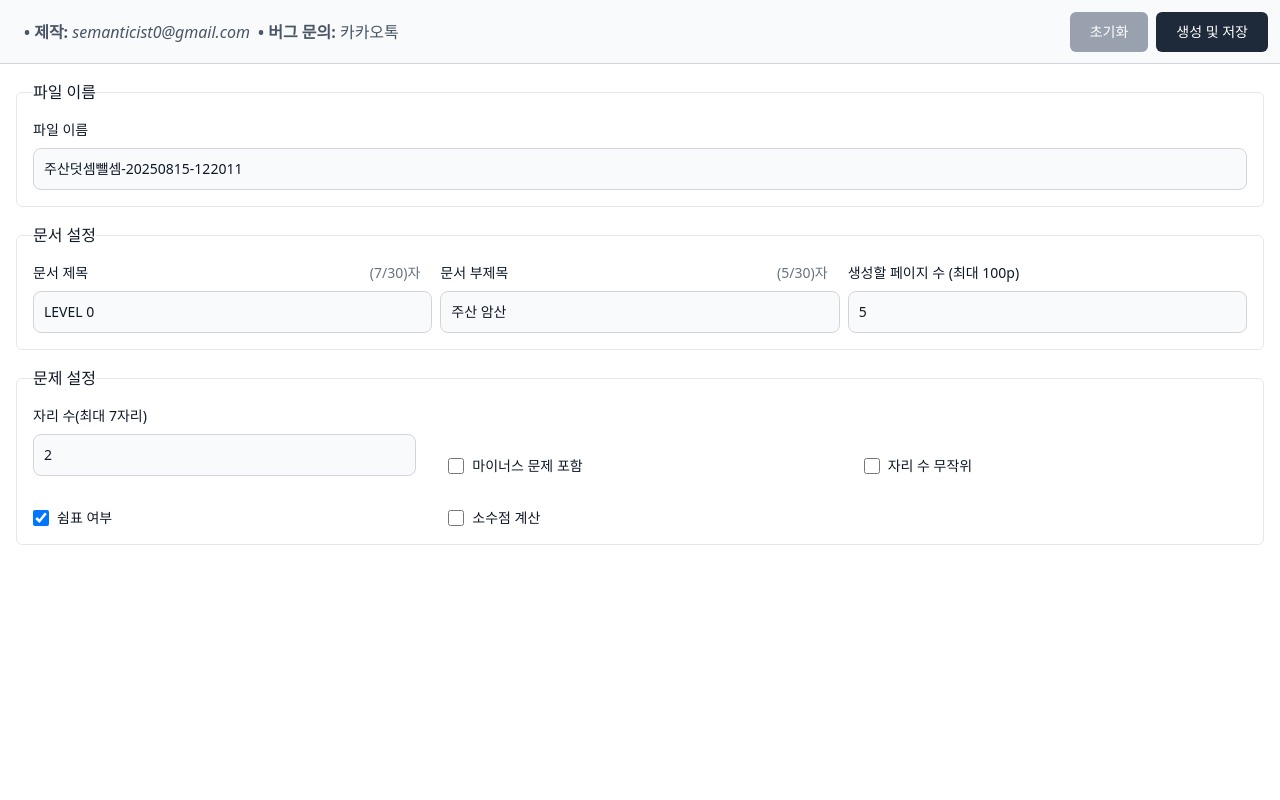
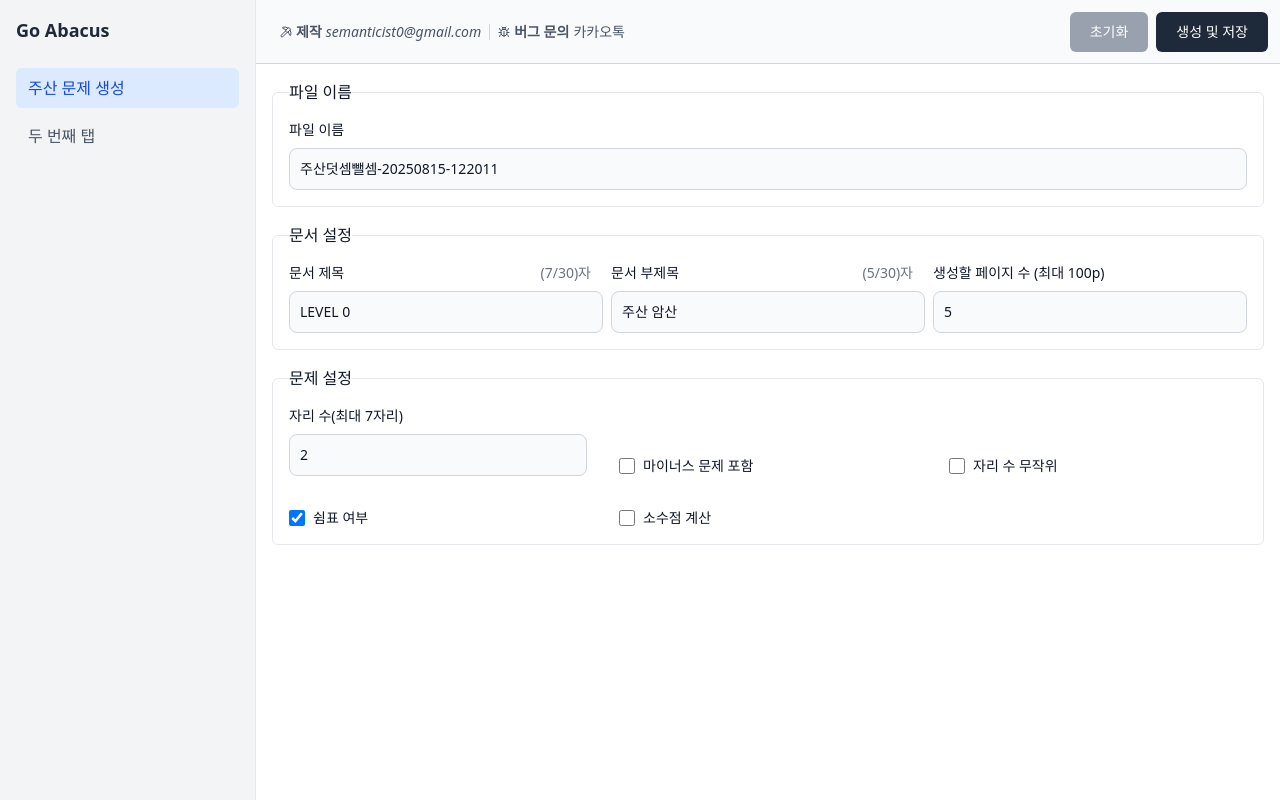
Before and after one commit to semanticist21/go-abacus, a React (Vite) app: page / in a window 1280 px wide. Built offline with nearby package versions, Linux system fonts and the light colour scheme.

Commit message:
feat: add sidebar navigation and improve header UI with icons

```diff
--- a/package.json
+++ b/package.json
@@ -8,6 +8,7 @@
     "dayjs": "^1.11.13",
     "docx": "^9.5.1",
     "lodash-es": "^4.17.21",
+    "lucide-react": "^0.539.0",
     "react": "^19.1.1",
     "react-dom": "^19.1.1",
     "react-hot-toast": "^2.5.2",
--- a/prettier.config.mjs
+++ b/prettier.config.mjs
@@ -12,6 +12,8 @@ const config = {
   importOrder: ['^@/(.*)$', '^[./]'],
   importOrderSeparation: false,
   importOrderSortSpecifiers: false,
+  tailwindStylesheet: './src/app.css',
+  tailwindFunctions: ['cn', 'clsx'],
   plugins: ['prettier-plugin-tailwindcss', '@trivago/prettier-plugin-sort-imports'],
 };
 
--- a/src-tauri/tauri.conf.json
+++ b/src-tauri/tauri.conf.json
@@ -1,13 +1,22 @@
 {
   "$schema": "https://schema.tauri.app/config/2",
-  "productName": "go-abacus",
-  "version": "0.2.0",
-  "identifier": "com.go-abacus.app",
+  "app": {
+    "security": {
+      "csp": null
+    },
+    "windows": [
+      {
+        "height": 600,
+        "title": "go-abacus v0.2.0",
+        "width": 900
+      }
+    ]
+  },
   "build": {
     "beforeBuildCommand": "bun run build",
     "beforeDevCommand": "bun run dev",
-    "frontendDist": "../dist",
-    "devUrl": "http://localhost:1420"
+    "devUrl": "http://localhost:1420",
+    "frontendDist": "../dist"
   },
   "bundle": {
     "active": true,
@@ -20,17 +29,8 @@
     ],
     "targets": "all"
   },
-  "app": {
-    "windows": [
-      {
-        "height": 600,
-        "title": "go-abacus v0.2.0",
-        "width": 900
-      }
-    ],
-    "security": {
-      "csp": null
-    }
-  },
-  "plugins": {}
+  "identifier": "com.go-abacus.app",
+  "plugins": {},
+  "productName": "go-abacus",
+  "version": "0.2.0"
 }
--- a/src/app.tsx
+++ b/src/app.tsx
@@ -1,8 +1,47 @@
+import {useState} from 'react';
 import './app.css';
 import MainPage from './pages/main';
 
 const App = () => {
-  return <MainPage />;
+  const [activeTab, setActiveTab] = useState('first');
+
+  return (
+    <div className="flex h-screen">
+      <aside className="w-64 bg-gray-100 border-r border-gray-200 p-4">
+        <h1 className="text-lg font-semibold text-gray-800 mb-6">Go Abacus</h1>
+        <nav className="space-y-2">
+          <button
+            onClick={() => setActiveTab('first')}
+            className="w-full px-3 text-left py-2 rounded-md transition-colors aria-[current=page]:text-blue-700 aria-[current=page]:font-medium aria-[current=page]:bg-blue-100 text-gray-600 hover:text-gray-900 hover:bg-gray-50"
+            aria-current={activeTab === 'first' ? 'page' : false}
+          >
+            주산 문제 생성
+          </button>
+          <button
+            onClick={() => setActiveTab('second')}
+            className="w-full text-left px-3 py-2 rounded-md transition-colors aria-[current=page]:text-blue-700 aria-[current=page]:font-medium aria-[current=page]:bg-blue-100 text-gray-600 hover:text-gray-900 hover:bg-gray-50"
+          >
+            두 번째 탭
+          </button>
+        </nav>
+      </aside>
+      <main className="flex-1">
+        {activeTab === 'first' && <MainPage />}
+        {activeTab === 'second' && (
+          <div className="min-w-2xl" id="container">
+            <div className="px-3 bg-gray-50 flex items-center justify-between border-b border-gray-300 gap-2 h-16">
+              <div className="text-center flex-1 text-gray-500">
+                <h2 className="text-lg font-semibold">두 번째 탭</h2>
+              </div>
+            </div>
+            <div className="p-4 text-center text-gray-500 mt-20">
+              <p>여기에 새로운 기능을 구현하세요.</p>
+            </div>
+          </div>
+        )}
+      </main>
+    </div>
+  );
 };
 
 export default App;
--- a/src/pages/main/header.tsx
+++ b/src/pages/main/header.tsx
@@ -1,5 +1,6 @@
 import {invoke} from '@tauri-apps/api/core';
 import {isEqual} from 'lodash-es';
+import {Bug, Pickaxe} from 'lucide-react';
 import {useEffect, useState} from 'react';
 import toast from 'react-hot-toast';
 import {createPagesThenSave} from '../../components/docx/create-pages';
@@ -24,22 +25,34 @@ const Header = () => {
       id="header"
     >
       <address className="pl-3">
-        <ul className="flex items-center text-gray-600 hover:text-gray-900 gap-2">
-          <li className="group" aria-label="creator">
-            <span className="font-semibold not-italic">• 제작: </span>
+        <ul className="flex items-center text-gray-600 gap-2 text-sm">
+          <li className="group flex items-center gap-1" aria-label="creator">
+            <span id="creator-label" className="font-semibold not-italic flex items-center gap-1">
+              <Pickaxe className="size-3" />
+              제작
+            </span>
             <a
               className="group-hover:underline rounded-md border-none bg-transparent px-0"
               type="email"
               href="mailto:semanticist0@gmail.com"
               target="_blank"
               rel="noopener noreferrer"
+              aria-describedby="creator-label"
             >
               semanticist0@gmail.com
             </a>
           </li>
 
-          <li className="group" aria-label="bug-inquiry">
-            <span className="font-semibold not-italic">• 버그 문의: </span>
+          <hr className="h-4 w-px border-gray-300 border-l" />
+
+          <li className="group flex items-center gap-1">
+            <span
+              id="bug-inquiry-label"
+              className="font-semibold not-italic flex items-center gap-1"
+            >
+              <Bug className="size-3" />
+              버그 문의
+            </span>
             <a
               className="group-hover:underline rounded-md border-none bg-transparent not-italic"
               id="kakaotalk-link"
@@ -47,6 +60,7 @@ const Header = () => {
               href="https://open.kakao.com/o/s6LPfYJg"
               target="_blank"
               rel="noopener noreferrer"
+              aria-describedby="bug-inquiry-label"
             >
               카카오톡
             </a>
@@ -56,10 +70,12 @@ const Header = () => {
 
       <div className="flex gap-2 items-center">
         <Button
-          className="bg-gray-700 disabled:bg-gray-400 transition-all duration-300"
-          aria-labelledby="reset"
+          className="bg-gray-600 disabled:bg-gray-400 transition-all duration-300 hover:bg-gray-700"
+          type="reset"
           disabled={!isEqualToInitial}
-          onClick={() => {
+          onClick={(e) => {
+            e.preventDefault();
+
             reset();
             toast.success('초기화되었습니다.');
           }}
@@ -68,8 +84,10 @@ const Header = () => {
         </Button>
         <Button
           className="disabled:bg-gray-400 transition-all duration-300"
-          aria-labelledby="save"
-          onClick={async () => {
+          type="submit"
+          onClick={async (e) => {
+            e.preventDefault();
+
             try {
               const {success, error} = await optionsSchema.safeParseAsync(options);
 
```
Also changed, not shown: 1 other file (tests, documents, lock files or other folders).
